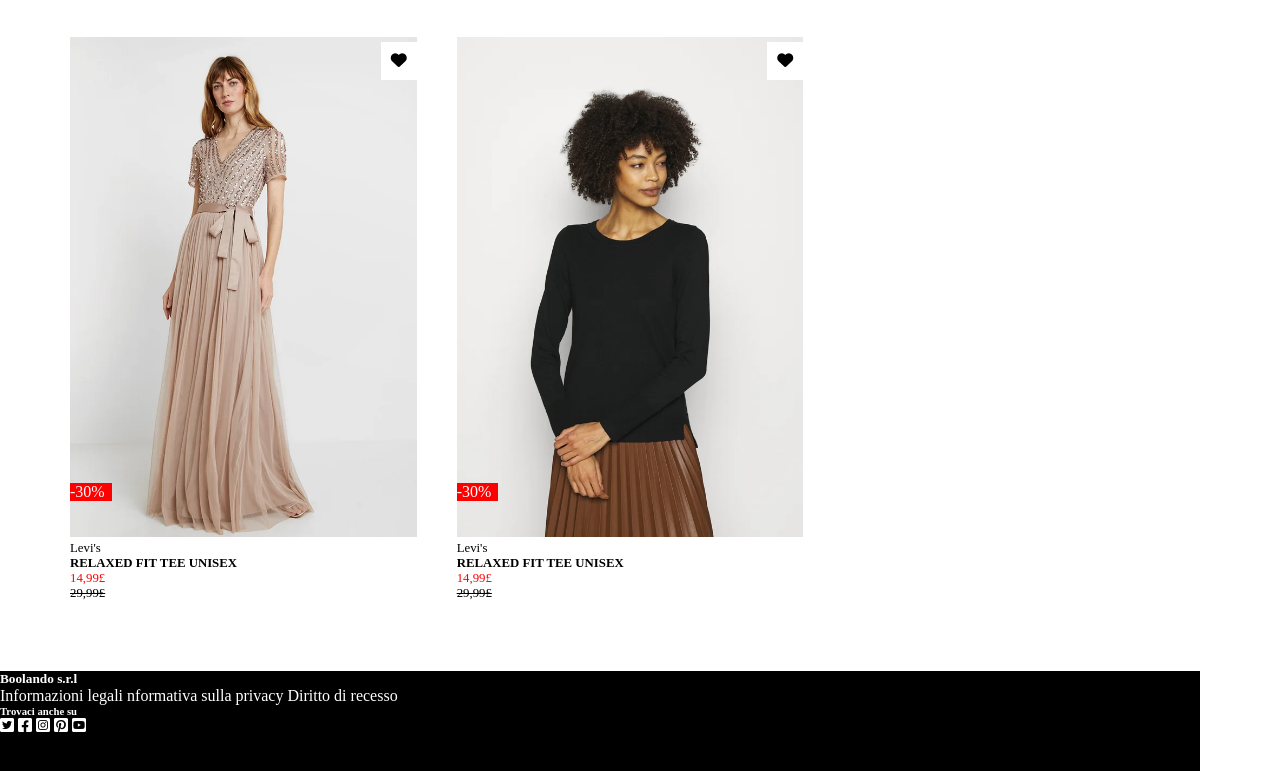
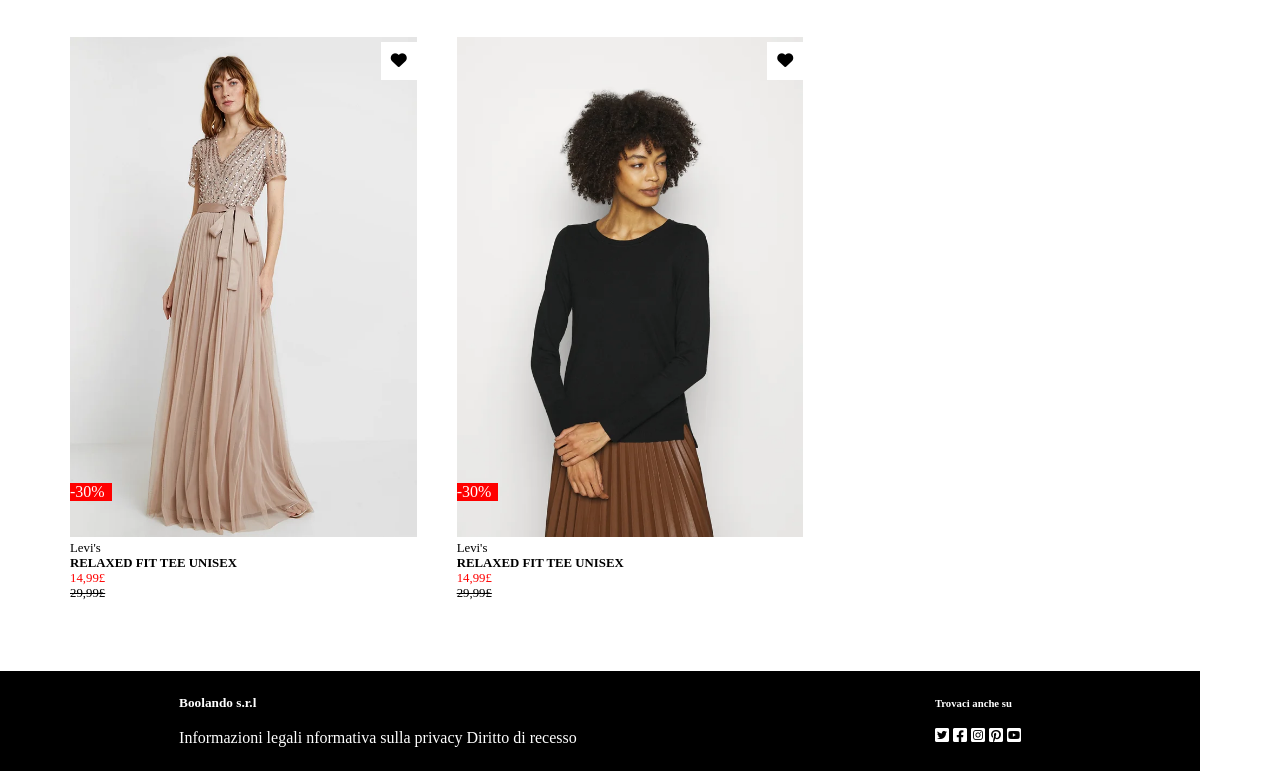
Before and after one commit to martinaapalazzi/html-css-boolando, a plain HTML site: page index.html in a window 1280 px wide. Shown: the part 1310-2081 px from the top of the page. Drawn offline with Linux system fonts and the light colour scheme.

Commit message:
Finish footer

```diff
--- a/css/style.css
+++ b/css/style.css
@@ -113,3 +113,8 @@ img {
     justify-content: space-around;
     align-items: center;*/
 }
+.dark-footer {
+    display: flex;
+    justify-content: space-around;
+    align-items: center;
+}
--- a/index.html
+++ b/index.html
@@ -150,14 +150,18 @@
    </main>
    <footer>
         <div class="dark-footer">
+            <div class="footer-flex">
                 <h5>
                     Boolando s.r.l
                 </h5>
+                <br>
                 <p> Informazioni legali nformativa sulla privacy Diritto di recesso</p>
+            </div>
+            <div class="footer-flex">
                 <h6>
                     Trovaci anche su
                 </h6>
-            <div class="icons">
+                <br>
                 <i class="fa-brands fa-square-twitter"></i>
                 <i class="fa-brands fa-square-facebook"></i>
                 <i class="fa-brands fa-square-instagram"></i>
@@ -165,6 +169,7 @@
                 <i class="fa-brands fa-square-youtube"></i>
             </div>
 
+
         </div>
    </footer>
 </body>
```
Lines whose indentation alone changed are shown as unchanged.
